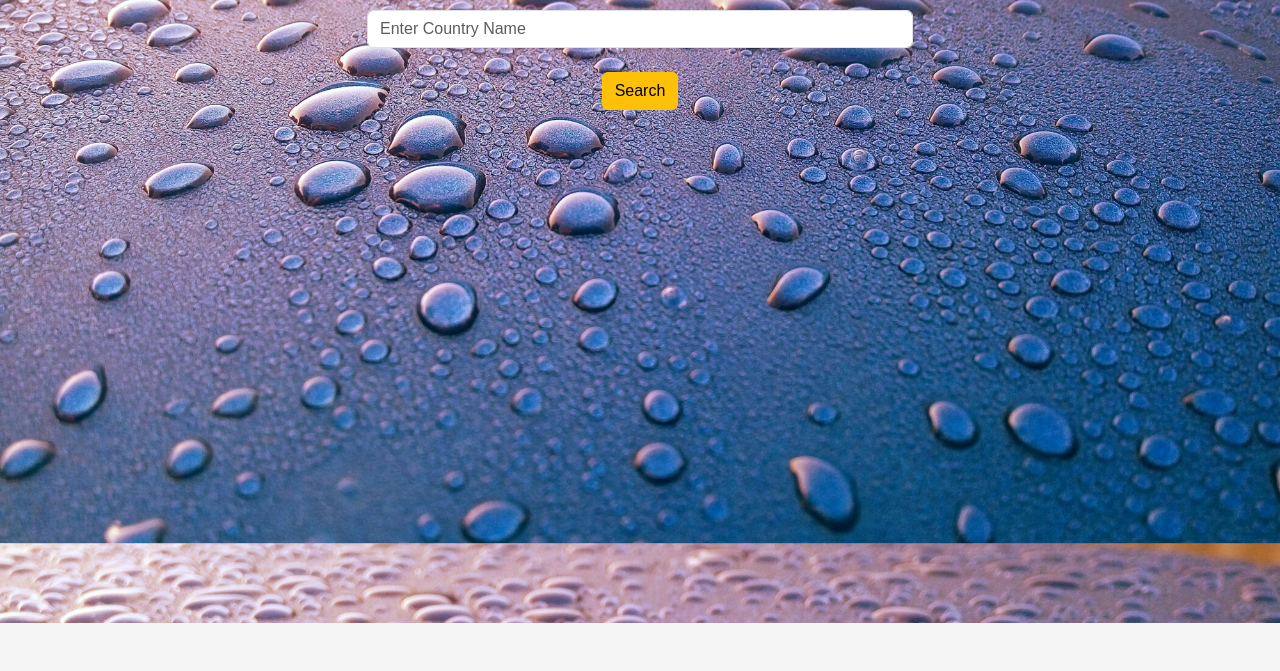
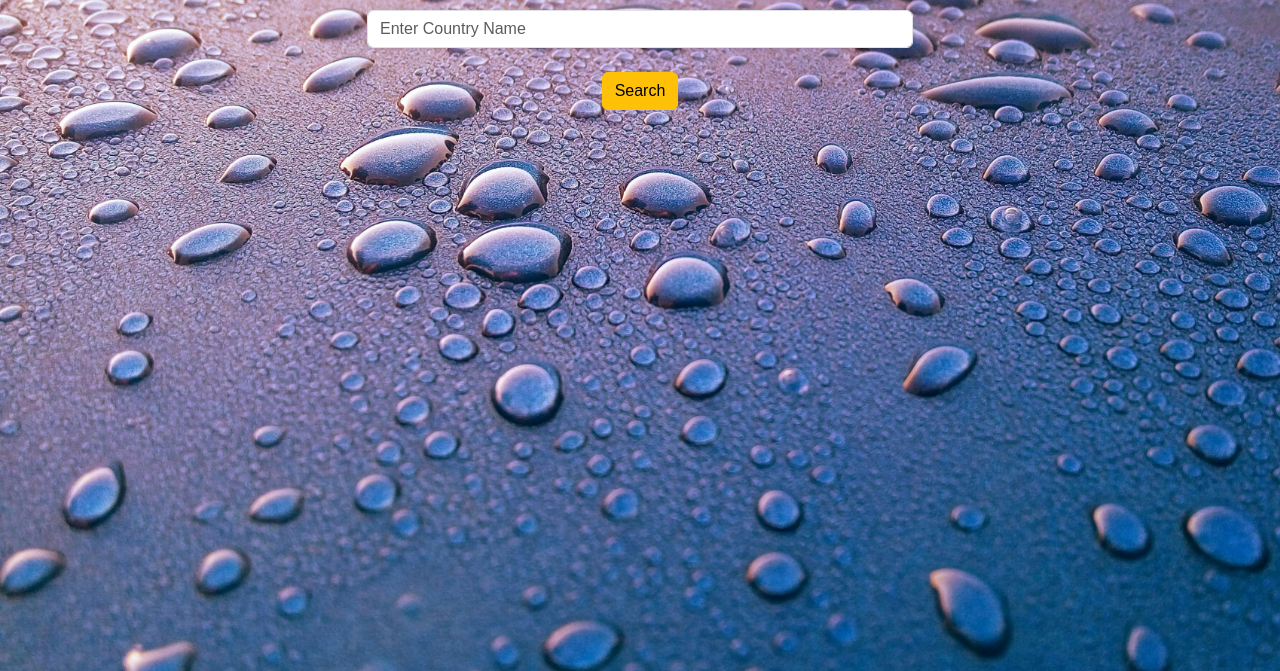
Before and after one commit to Ravan-99/MIS455-Final-Assignment, a plain HTML site: page index.html in a window 1280 px wide. Shown: the part 177-848 px from the top of the page. Before the commit the page ends 800 px from the top, so only its background shows below. Drawn offline with nearby package versions, Linux system fonts and the light colour scheme.

Commit message:
updated style.css

```diff
--- a/style.css
+++ b/style.css
@@ -1,11 +1,12 @@
 /* Global Styles */
 body {
     background-image: url(img/bg.jpg);
+    background-size: cover;
+    background-repeat: no-repeat;
     font-family: 'Poppins', sans-serif;
     background-color: #f5f5f5;
-    background-size: cover;
-    align-items: center;
-    align-items: baseline;
+    height: 100vh;
+
 }
 
 h1 {
```
